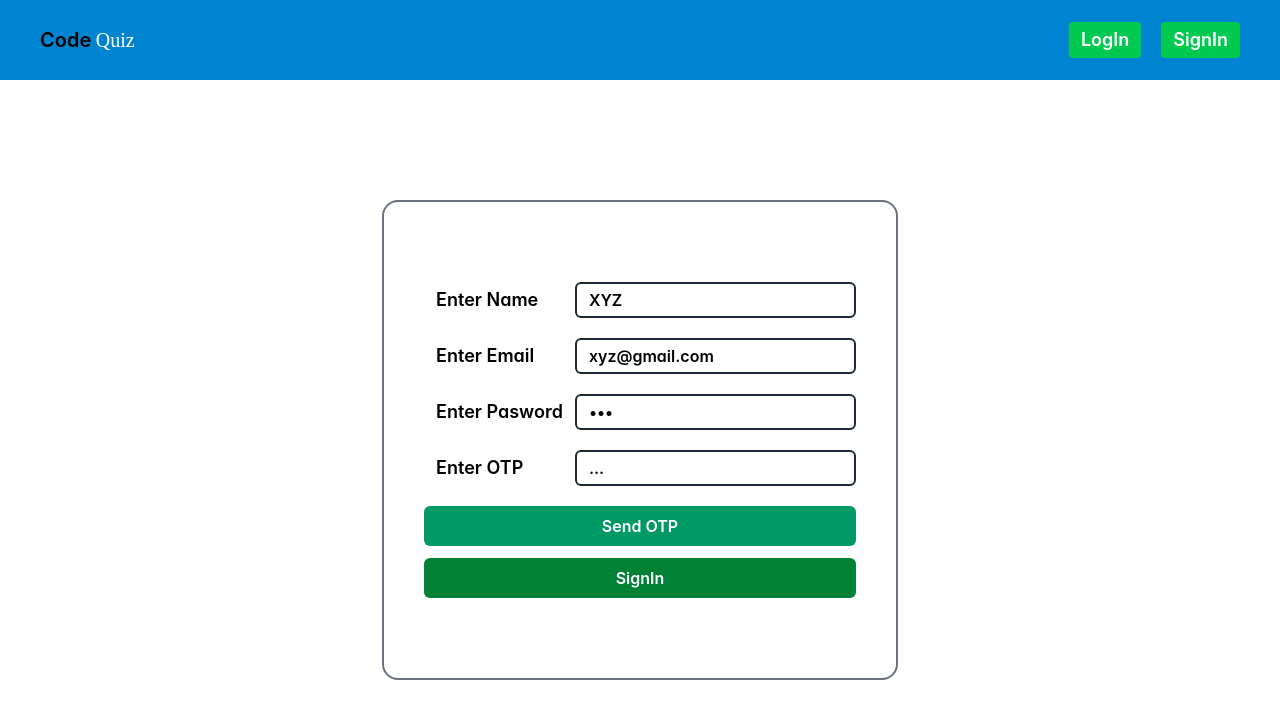
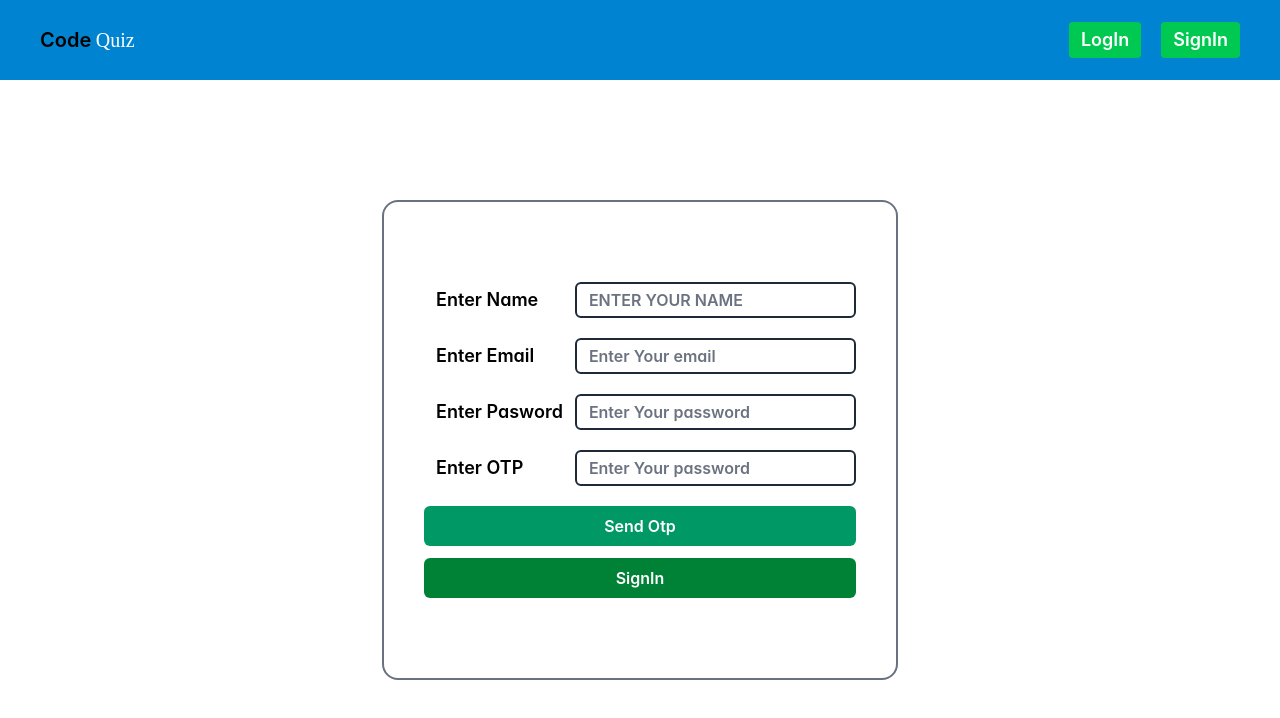
Before and after one commit to code-ashish-singh/CodeQuiz, a React (Vite) app: page /signin in a window 1280 px wide. Shown: the top 718 px of the page. Built offline with nearby package versions, Linux system fonts and the light colour scheme.

Commit message:
login and signup function add

```diff
--- a/index.html
+++ b/index.html
@@ -4,7 +4,7 @@
     <meta charset="UTF-8" />
     <link rel="icon" type="image/svg+xml" href="/favicon.svg" />
     <meta name="viewport" content="width=device-width, initial-scale=1.0" />
-    <title>01-app</title>
+    <title>CodeQuiz | Coding Quiz Platform</title>
   </head>
   <body>
     <div id="root"></div>
--- a/src/App.jsx
+++ b/src/App.jsx
@@ -6,14 +6,14 @@ import SignIn from './pages/SignIn'
 import LogIn from './pages/LogIn'
 
 const App = () => {
-  const [isLogin,setLogin] = useState()
+
   return (
     <>
       <Routes>
           <Route path='/' element={<Home/>} />
           <Route path='/testpage' element={<TestPage/>} />
           <Route path='/signin' element={<SignIn/>} />
-          <Route path='/login' element={<LogIn isLogin={isLogin} setLogin={setLogin} />} />
+          <Route path='/login' element={<LogIn  />} />
       </Routes>
     </>
   )
--- /dev/null
+++ b/src/auth/UserAuth.jsx
@@ -0,0 +1,9 @@
+import React from 'react'
+
+const UserAuth = () => {
+  return (
+    <div>UserAuth</div>
+  )
+}
+
+export default UserAuth
--- a/src/pages/LogIn.jsx
+++ b/src/pages/LogIn.jsx
@@ -1,39 +1,95 @@
-import React from 'react'
-import NavBar from '../components/NavBar'
+import React, { useEffect, useState } from "react";
+import NavBar from "../components/NavBar";
+import { useNavigate } from "react-router-dom";
 
-const LogIn = ({isLogin,setLogin}) => {
-const handleSubmit  = (e)=>{
-    e.preventDefault()
+const LogIn = () => {
+  const [loginData,setLoginData] = useState({
+    email : "",
+    password : ""
+  })
+  const navigate = useNavigate('')
+  const handleSubmit = (e) => {
+    e.preventDefault();
+    console.log(loginData)
+
+    const userData = JSON.parse(localStorage.getItem('user'))
+    console.log(userData)
+    if(loginData.email != userData.email || loginData.password != userData.password){
+      return alert('please Enter valid email or password')
     }
-const handleChange = ()=>{
 
+    userData.islogin  = true
+    localStorage.setItem('user',JSON.stringify(userData))
+    alert('Login successful')
+    navigate('/')
+
+  };
+  const handleChange = (e) => {
+    const {name,value} =  e.target
+    setLoginData({...loginData,[name]:value})
+  };
+  useEffect(()=>{
+     if(!localStorage.getItem('user')){
+      navigate('/signin')
      }
+  },[])
   return (
     <>
       <>
-                <NavBar/>
-                <div className='h-[90vh] w-full flex justify-center items-center flex-col   '>
-                         <form className='border-2 border-gray-500 rounded-2xl px-10 py-20 text-center gap-5 flex flex-col '  onSubmit={handleSubmit} action="">
-
-                    <div className='w-full flex justify-between items-center' >
-                      <label className='px-3 p-1 font-semibold text-lg'  htmlFor="email">Enter Email</label>
-                      <input className='border-2 border-gray-800 rounded-md px-3 py-1 font-semibold ' type="email" id='email' name="email" onChange={handleChange} placeholder='Enter Your email' defaultValue="xyz@gmail.com" />
+        <NavBar />
+        <div className="h-[90vh] w-full flex justify-center items-center flex-col   ">
+          <form
+            className="border-2 border-gray-500 rounded-2xl px-10 py-20 text-center gap-5 flex flex-col "
+            onSubmit={handleSubmit}
+            action=""
+          >
+            <div className="w-full flex justify-between items-center">
+              <label className="px-3 p-1 font-semibold text-lg" htmlFor="email">
+                Enter Email
+              </label>
+              <input
+                className="border-2 border-gray-800 rounded-md px-3 py-1 font-semibold "
+                type="email"
+                id="email"
+                name="email"
+                value={loginData.email}
+                onChange={handleChange}
+                placeholder="Enter Your email"
+               required
+              />
             </div>
-                    <div className='w-full flex justify-between items-center' >
-                      <label className='px-3 p-1 font-semibold text-lg'  htmlFor="password">Enter Pasword</label>
-                      <input className='border-2 border-gray-800 rounded-md px-3 py-1 font-semibold ' type="password" id='password' name="password" onChange={handleChange} placeholder='Enter Your password' defaultValue="..." />
+            <div className="w-full flex justify-between items-center">
+              <label
+                className="px-3 p-1 font-semibold text-lg"
+                htmlFor="password"
+              >
+                Enter Pasword
+              </label>
+              <input
+                className="border-2 border-gray-800 rounded-md px-3 py-1 font-semibold "
+                type="password"
+                id="password"
+                name="password"
+                value={loginData.password}
+                onChange={handleChange}
+                placeholder="Enter Your password"
+                required
+              />
             </div>
 
-                   <div className='flex flex-col gap-3'>
-
-                    <button  className='w-full bg-green-700 py-2 font-semibold text-white rounded-md' type='submit'>LogIn</button>
+            <div className="flex flex-col gap-3">
+              <button
+                className="w-full bg-green-700 py-2 font-semibold text-white rounded-md"
+                type="submit"
+              >
+                LogIn
+              </button>
             </div>
           </form>
         </div>
-
       </>
     </>
-  )
-}
+  );
+};
 
-export default LogIn
+export default LogIn;
--- a/src/pages/SignIn.jsx
+++ b/src/pages/SignIn.jsx
@@ -1,62 +1,135 @@
-import React, { useState } from 'react'
-import NavBar from '../components/NavBar'
+import React, { useState } from "react";
+import NavBar from "../components/NavBar";
+import { useNavigate } from "react-router-dom";
 
 const SignIn = () => {
-  const [otp ,setOTP] = useState(null)
-  const [signData,setSignData] = useState({
-    name : "",
-    email : "",
-    email : "",
-  })
+  const navigate = useNavigate()
+  const [otp, setOTP] = useState(null);
+  const [userOTP, setuserOTP] = useState(null)
+  const [signData, setSignData] = useState({
+    name: "",
+    email: "",
+    password: "",
+    islogin : false
+  });
 
-  const handleSubmit = (e)=>{
+  const handleSubmit = (e) => {
+    e.preventDefault();
+    if(!otp){
+      return alert("Please send otp")
+    }
+   if(otp!=userOTP){
+     setuserOTP(null)
+    return alert("Enter valid otp")
 
-      e.preventDefault()
-      if(otp){
-        alert('verify')
    }
-      else{
-        return alert('please Enter OTP')
-      }
-  }
-  const handleChange = ()=>{
-    const [name,value] = e.target
-  }
-  const handleOTP = ()=>{
-    const otp = Math.floor(Math.random()*1000000)
-    alert(otp)
-  }
+
+   localStorage.setItem('user',JSON.stringify(signData))
+   alert('user registerd succesfully')
+   navigate('/login')
+
+  };
+  const handleChange = (e) => {
+    const {name, value} = e.target;
+    setSignData({...signData,[name]:value})
+  };
+  const handleOTP = () => {
+    const otp = Math.floor(Math.random() * 100);
+    setOTP(otp)
+    alert(otp);
+  };
+
 
   return (
     <>
-          <NavBar/>
-          <div className='h-[90vh] w-full flex justify-center items-center flex-col   '>
-                   <form className='border-2 border-gray-500 rounded-2xl px-10 py-20 text-center gap-5 flex flex-col '  onSubmit={handleSubmit} action="">
-              <div className='w-full flex justify-between items-center'>
-                <label className='px-3 p-1 font-semibold text-lg' htmlFor="name">Enter Name</label>
-                <input className='border-2 border-gray-800 rounded-md px-3 py-1 font-semibold uppercase' type="text" id='name' name="name" onChange={handleChange} placeholder='Enter Your Name' defaultValue="xyz" />
+      <NavBar />
+      <div className="h-[90vh] w-full flex justify-center items-center flex-col   ">
+        <form
+          className="border-2 border-gray-500 rounded-2xl px-10 py-20 text-center gap-5 flex flex-col "
+          onSubmit={handleSubmit}
+          action=""
+        >
+          <div className="w-full flex justify-between items-center">
+            <label className="px-3 p-1 font-semibold text-lg" htmlFor="name">
+              Enter Name
+            </label>
+            <input
+              className="border-2 border-gray-800 rounded-md px-3 py-1 font-semibold uppercase"
+              type="text"
+              id="name"
+              name="name"
+              onChange={handleChange}
+              placeholder="Enter Your Name"
+
+            />
           </div>
-              <div className='w-full flex justify-between items-center' >
-                <label className='px-3 p-1 font-semibold text-lg'  htmlFor="email">Enter Email</label>
-                <input className='border-2 border-gray-800 rounded-md px-3 py-1 font-semibold ' type="email" id='email' name="email" onChange={handleChange} placeholder='Enter Your email' defaultValue="xyz@gmail.com" />
+          <div className="w-full flex justify-between items-center">
+            <label className="px-3 p-1 font-semibold text-lg" htmlFor="email">
+              Enter Email
+            </label>
+            <input
+              className="border-2 border-gray-800 rounded-md px-3 py-1 font-semibold "
+              type="email"
+              id="email"
+              name="email"
+              onChange={handleChange}
+              placeholder="Enter Your email"
+
+            />
           </div>
-              <div className='w-full flex justify-between items-center' >
-                <label className='px-3 p-1 font-semibold text-lg'  htmlFor="password">Enter Pasword</label>
-                <input className='border-2 border-gray-800 rounded-md px-3 py-1 font-semibold ' type="password" id='password' name="password" onChange={handleChange} placeholder='Enter Your password' defaultValue="..." />
+          <div className="w-full flex justify-between items-center">
+            <label
+              className="px-3 p-1 font-semibold text-lg"
+              htmlFor="password"
+            >
+              Enter Pasword
+            </label>
+            <input
+              className="border-2 border-gray-800 rounded-md px-3 py-1 font-semibold "
+              type="password"
+              id="password"
+              name="password"
+              onChange={handleChange}
+              placeholder="Enter Your password"
+
+            />
           </div>
-               <div className='w-full flex justify-between items-center' >
-                <label className='px-3 p-1 font-semibold text-lg'  htmlFor="otp">Enter OTP </label>
-                <input className='border-2 border-gray-800 rounded-md px-3 py-1 font-semibold ' type="text"      max={6}  id='otp' name="otp" onChange={handleChange} placeholder='Enter Your password' defaultValue="..." />
+          <div className="w-full flex justify-between items-center">
+            <label className="px-3 p-1 font-semibold text-lg" htmlFor="otp">
+              Enter OTP{" "}
+            </label>
+            <input
+              className="border-2 border-gray-800 rounded-md px-3 py-1 font-semibold "
+              type="text"
+
+              id="otp"
+              name="otp"
+              onChange={(e)=>{setuserOTP(e.target.value)}}
+              placeholder="Enter Your password"
+
+            />
           </div>
-             <div className='flex flex-col gap-3'>
-               <button onClick={handleOTP} className='w-full bg-emerald-600 py-2 font-semibold text-white rounded-md' type='submit'>Send OTP</button>
-              <button className='w-full bg-green-700 py-2 font-semibold text-white rounded-md' type='submit'>SignIn</button>
+          <div className="flex flex-col gap-3">
+            <button
+              onClick={handleOTP}
+              className="w-full bg-emerald-600 py-2 font-semibold text-white rounded-md"
+             type="button"
+            >
+              {
+                otp ? "Resend Otp" :"Send Otp"
+              }
+            </button>
+            <button
+              className="w-full bg-green-700 py-2 font-semibold text-white rounded-md"
+              type="submit"
+            >
+              SignIn
+            </button>
           </div>
         </form>
       </div>
+    </>
+  );
+};
 
-    </>
-  )
-}
-
-export default SignIn
+export default SignIn;
```
Lines whose indentation alone changed are shown as unchanged.
